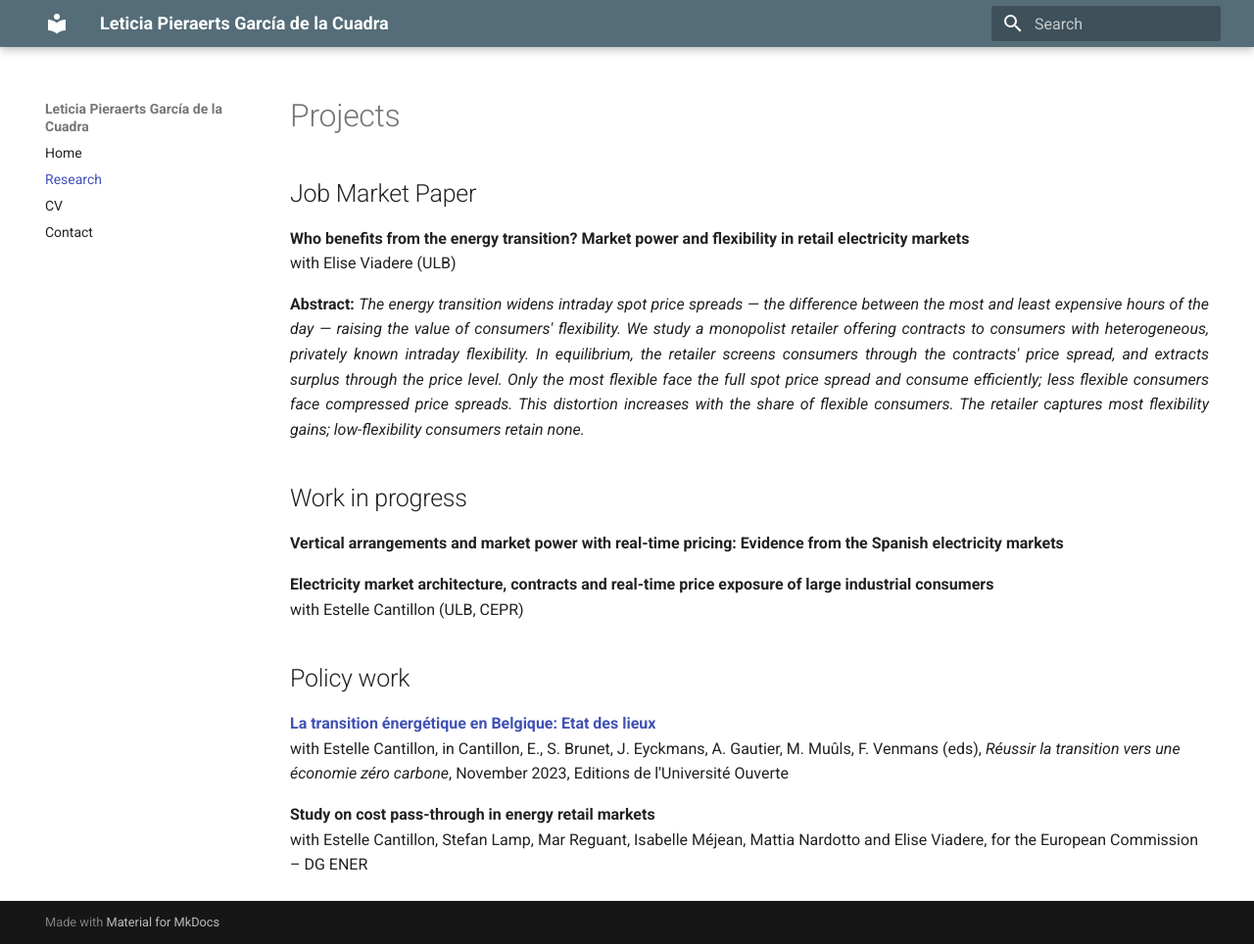
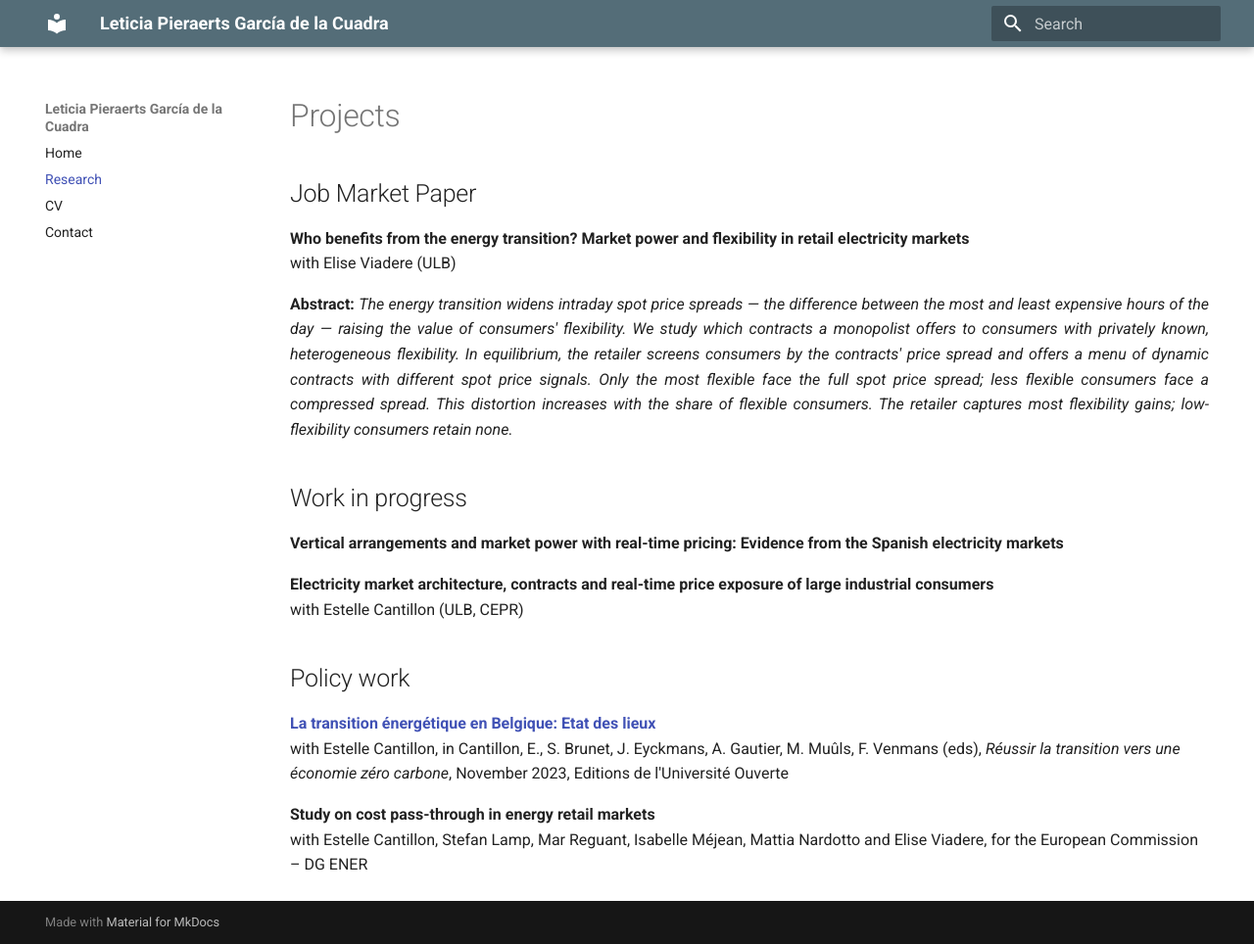
Before and after one commit to LeticiaPieraerts/leticiapieraerts.github.io, an MkDocs documentation site: the page built from docs/research.md, in a window 1280 px wide and 964 px high. Shown: the whole window at 98% size. Built offline with MkDocs 1.6.1 and Material for MkDocs 9.7.7, drawn with Linux system fonts in a browser that asks for light colours.

```diff
--- a/docs/research.md
+++ b/docs/research.md
@@ -10,7 +10,7 @@
 **Who benefits from the energy transition? Market power and flexibility in retail electricity markets**<br>
 with Elise Viadere (ULB)
 
-<p style="text-align: justify;"><strong>Abstract:</strong> <em>The energy transition widens intraday spot price spreads — the difference between the most and least expensive hours of the day — raising the value of consumers' flexibility. We study a monopolist retailer offering contracts to consumers with heterogeneous, privately known intraday flexibility. In equilibrium, the retailer screens consumers through the contracts' price spread, and extracts surplus through the price level. Only the most flexible face the full spot price spread and consume efficiently; less flexible consumers face compressed price spreads. This distortion increases with the share of flexible consumers. The retailer captures most flexibility gains; low-flexibility consumers retain none.</em></p>
+<p style="text-align: justify;"><strong>Abstract:</strong> <em>The energy transition widens intraday spot price spreads — the difference between the most and least expensive hours of the day — raising the value of consumers' flexibility. We study which contracts a monopolist offers to consumers with privately known, heterogeneous flexibility. In equilibrium, the retailer screens consumers by the contracts' price spread and offers a menu of dynamic contracts with different spot price signals. Only the most flexible face the full spot price spread; less flexible consumers face a compressed spread. This distortion increases with the share of flexible consumers. The retailer captures most flexibility gains; low-flexibility consumers retain none.</em></p>
 
 ## Work in progress
 
```
Also changed, not shown: 2 other files.
